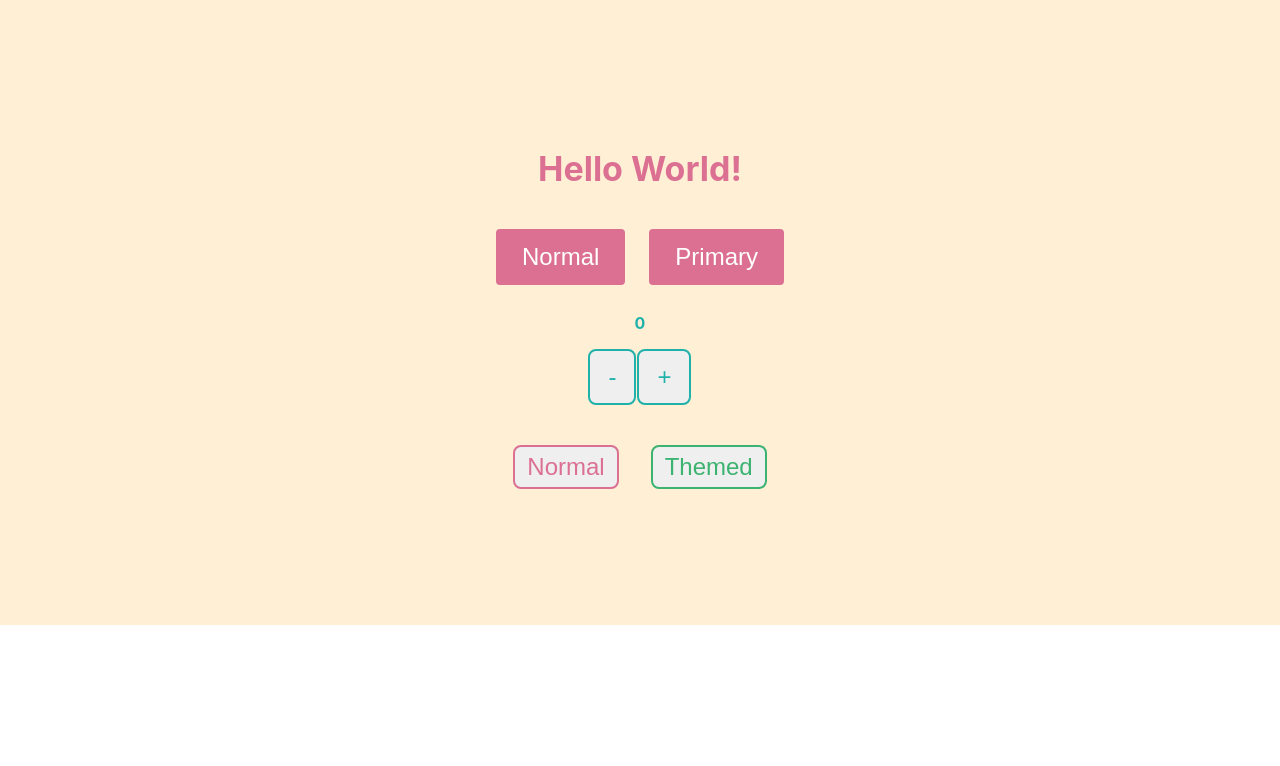
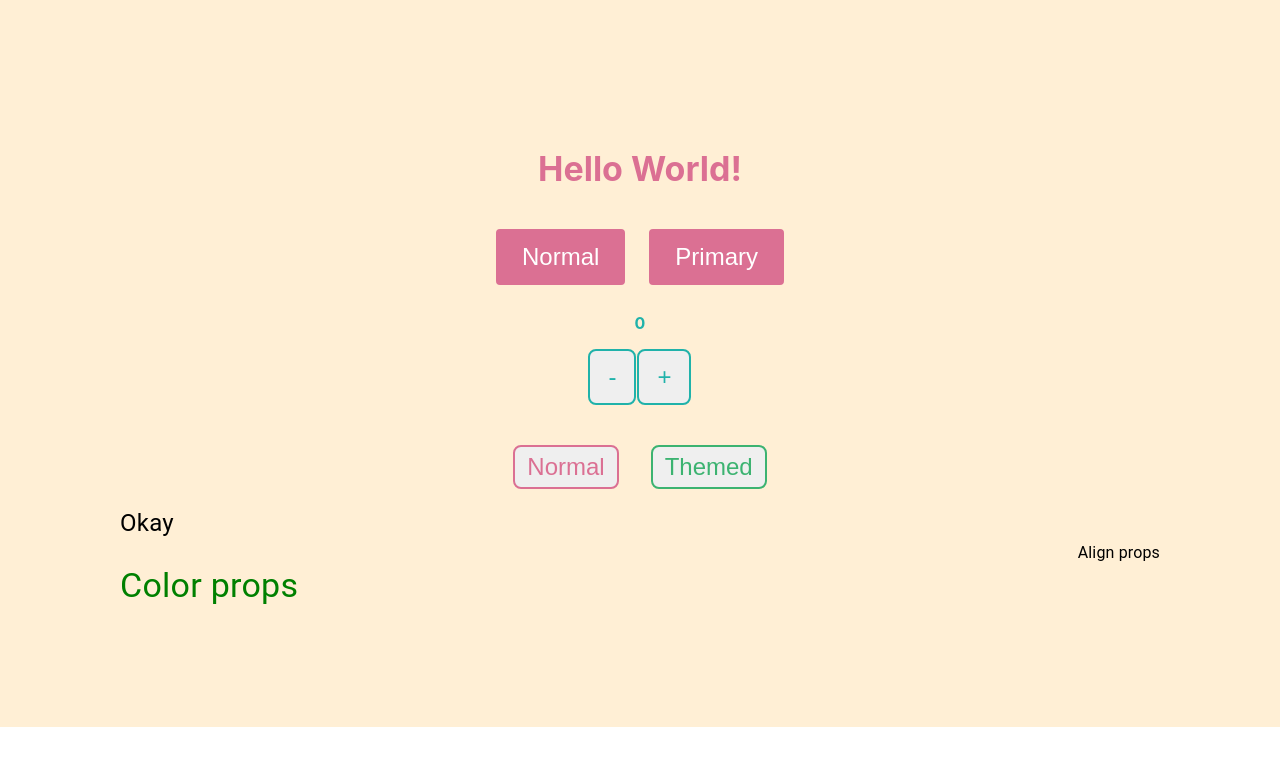
Before and after one commit to sangay-yonten/styled-components-demo, a React (Create React App) app: page / in a window 1280 px wide. Shown: the top 766 px of the page. Built offline with nearby package versions, Linux system fonts and the light colour scheme.

Commit message:
feature: add custom styled mui and update package

```diff
--- a/package.json
+++ b/package.json
@@ -3,6 +3,8 @@
   "version": "0.1.0",
   "private": true,
   "dependencies": {
+    "@emotion/react": "^11.9.3",
+    "@emotion/styled": "^11.9.3",
     "@mui/material": "^5.8.5",
     "@mui/styled-engine-sc": "^5.8.0",
     "@testing-library/jest-dom": "^5.14.1",
--- a/src/app/App.tsx
+++ b/src/app/App.tsx
@@ -3,6 +3,7 @@ import styled from 'styled-components';
 import PropsComponent from './main/props';
 import Counter from './main/simplified';
 import ThemeProviderComponent from './main/theme-provider';
+import ThemeMui from "./main/theme-mui";
 
 const Title = styled.h1`
   font-size: 34px;
@@ -25,10 +26,13 @@ const App = () => {
           Hello World!
         </Title>
         {/* Props Demo */}
-        <PropsComponent/>
+        <PropsComponent />
         {/* Simplified code demo */}
-        <Counter/>
-        <ThemeProviderComponent/>
+        <Counter />
+        {/* ThemeProvider demo */}
+        <ThemeProviderComponent />
+        {/* styled mui demo */}
+        <ThemeMui />
       </Wrapper>
   );
 }
--- /dev/null
+++ b/src/app/main/theme-mui.tsx
@@ -0,0 +1,31 @@
+import React from 'react';
+import { Typography } from '@mui/material'
+import styled from "styled-components";
+
+interface CustomTextProps {
+    textAlign?: string;
+    fontSize?: string;
+    color?: string;
+}
+
+export const CustomText = styled(Typography)`
+  color: ${(props: CustomTextProps) => props.color || 'black'};
+  text-align: ${(props: CustomTextProps) => props.textAlign || 'left'};
+  font-size: ${(props: CustomTextProps) => props.fontSize || '12px'};
+`;
+
+const ThemeMui = () => {
+    return (
+        <>
+            <Typography fontSize="24px">Okay</Typography>
+            <CustomText textAlign="right">
+                Align props
+            </CustomText>
+            <CustomText variant="h4" color={'green'}>
+                Color props
+            </CustomText>
+        </>
+    );
+};
+
+export default ThemeMui;
```
Also changed, not shown: 1 other file (tests, documents, lock files or other folders).
